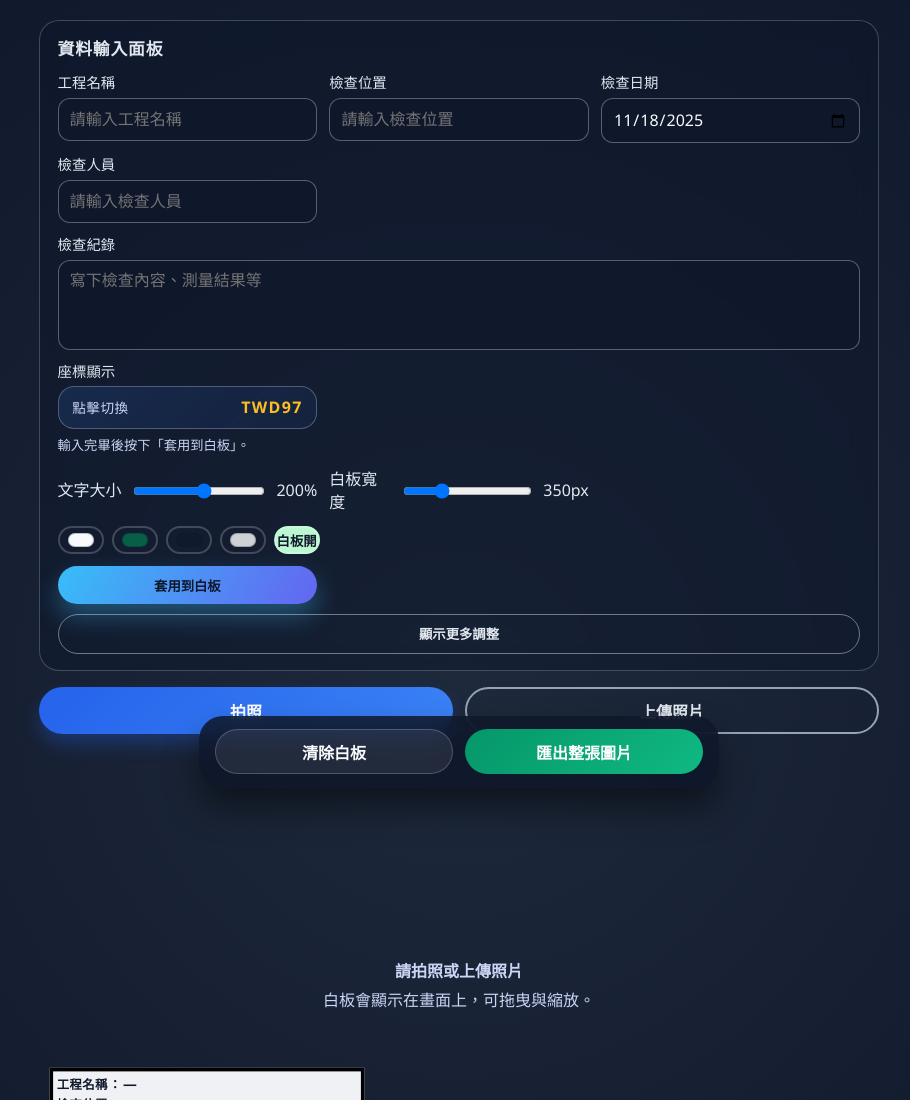
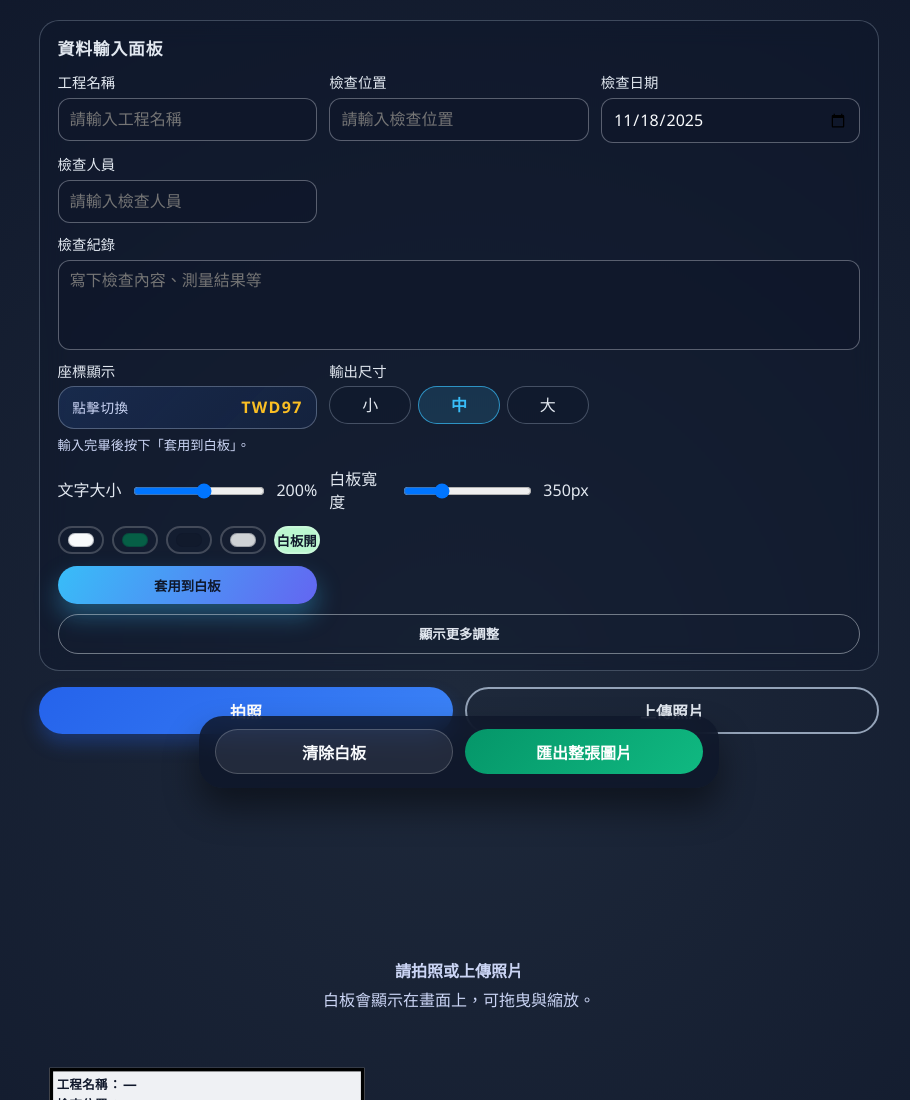
Before and after one commit to Sean4437/ssean4437WebLibrary, a plain HTML site: page layout3.html in a window 1280 px wide. Shown: the top 1100 px of the page, without its empty margins (181-1091 px from the left). Drawn offline with nearby package versions, Linux system fonts and the light colour scheme.

Commit message:
Add files via upload

```diff
--- a/layout3.html
+++ b/layout3.html
@@ -255,6 +255,30 @@
         font-weight: 600;
         padding: 0.6rem 1.25rem;
         cursor: pointer;
+      }
+
+      .size-toggle-group {
+        display: flex;
+        gap: 0.4rem;
+      }
+
+      .size-toggle {
+        flex: 1;
+        border-radius: 999px;
+        border: 1px solid rgba(148, 163, 184, 0.4);
+        background: rgba(15, 23, 42, 0.35);
+        color: #e2e8f0;
+        padding: 0.4rem 0.75rem;
+        font: inherit;
+        cursor: pointer;
+        transition: border-color 0.2s ease, background 0.2s ease, color 0.2s ease;
+      }
+
+      .size-toggle.is-active {
+        border-color: rgba(56, 189, 248, 0.7);
+        background: rgba(56, 189, 248, 0.15);
+        color: #38bdf8;
+        font-weight: 700;
       }
 
       .coordinate-toggle-btn {
@@ -633,6 +657,14 @@
               <span>點擊切換</span>
               <strong id="coordinateFormatText">TWD97</strong>
             </button>
+          </div>
+          <div class="form-field">
+            <label>輸出尺寸</label>
+            <div class="size-toggle-group" role="group" aria-label="輸出尺寸選擇">
+              <button type="button" class="size-toggle" data-export-size="small">小</button>
+              <button type="button" class="size-toggle is-active" data-export-size="medium">中</button>
+              <button type="button" class="size-toggle" data-export-size="large">大</button>
+            </div>
           </div>
         </div>
         <div class="panel-hint">輸入完畢後按下「套用到白板」。</div>
@@ -827,6 +859,7 @@
       const lineColorInput = document.getElementById("lineColor");
       const coordinateFormatButton = document.getElementById("coordinateFormatButton");
       const coordinateFormatText = document.getElementById("coordinateFormatText");
+      const exportSizeButtons = document.querySelectorAll("[data-export-size]");
       const boardVisibilityButton = document.getElementById("toggleBoardButton");
       const boardVisibilityLabel = document.getElementById("boardVisibilityLabel");
       const colorPresetButtons = document.querySelectorAll("[data-color-preset]");
@@ -836,7 +869,6 @@
       const toastMessage = document.getElementById("toastMessage");
       const photoWatermark = document.getElementById("photoWatermark");
       const photoCoordinate = document.getElementById("photoCoordinate");
-      const coordinateFormatInputs = document.querySelectorAll('input[name="coordinateFormat"]');
       whiteboardWrapper.dataset.userPositioned = "false";
       const advancedControls = document.getElementById("advancedControls");
       const toggleAdvanced = document.getElementById("toggleAdvanced");
@@ -852,12 +884,19 @@
       const FIELD_HISTORY_STORAGE_KEY = "whiteboard_field_history_v1";
       const FIELD_HISTORY_LIMIT = 20;
       const WHITEBOARD_VISIBILITY_STORAGE_KEY = "whiteboard_visibility";
+      const EXPORT_SIZE_STORAGE_KEY = "whiteboard_export_size";
       const COORDINATE_FORMAT_STORAGE_KEY = "whiteboard_coordinate_format";
       const COORDINATE_FORMATS = {
         WGS84: "wgs84",
         TWD97: "twd97",
       };
       let coordinateFormat = COORDINATE_FORMATS.TWD97;
+      const EXPORT_SIZE_SCALE = {
+        small: 0.8,
+        medium: 1,
+        large: 1.5,
+      };
+      let exportSize = "medium";
 
       const formInputs = {
         projectName: document.getElementById("inputProjectName"),
@@ -984,6 +1023,25 @@
         coordinateFormatButton.setAttribute("aria-label", `座標顯示：${label} (${description})`);
         if (coordinateFormatText) {
           coordinateFormatText.textContent = label;
+        }
+      };
+
+      const updateExportSizeButtons = () => {
+        exportSizeButtons.forEach((button) => {
+          const isActive = button.dataset.exportSize === exportSize;
+          button.classList.toggle("is-active", isActive);
+          button.setAttribute("aria-pressed", isActive ? "true" : "false");
+        });
+      };
+
+      const setExportSize = (size) => {
+        if (!EXPORT_SIZE_SCALE[size]) return;
+        exportSize = size;
+        updateExportSizeButtons();
+        try {
+          localStorage.setItem(EXPORT_SIZE_STORAGE_KEY, size);
+        } catch (error) {
+          console.warn("儲存輸出尺寸失敗", error);
         }
       };
 
@@ -1804,7 +1862,9 @@
         toggleExportAppearance(true);
         toggleWhiteboardSolid(true);
         try {
-          const exportScale = window.devicePixelRatio || 1;
+          const baseScale = window.devicePixelRatio || 1;
+          const sizeMultiplier = EXPORT_SIZE_SCALE[exportSize] || 1;
+          const exportScale = baseScale * sizeMultiplier;
           const canvas = await html2canvas(captureArea, {
             backgroundColor: null,
             scale: exportScale,
@@ -1885,6 +1945,9 @@
       colorPresetButtons.forEach((button) =>
         button.addEventListener("click", () => applyColorPreset(button))
       );
+      exportSizeButtons.forEach((button) =>
+        button.addEventListener("click", () => setExportSize(button.dataset.exportSize))
+      );
       coordinateFormatButton.addEventListener("click", () => {
         const nextFormat =
           coordinateFormat === COORDINATE_FORMATS.TWD97
@@ -1937,6 +2000,15 @@
         console.warn("讀取座標格式失敗", error);
       }
       updateCoordinateFormatButton();
+      try {
+        const storedExportSize = localStorage.getItem(EXPORT_SIZE_STORAGE_KEY);
+        if (storedExportSize && EXPORT_SIZE_SCALE[storedExportSize]) {
+          exportSize = storedExportSize;
+        }
+      } catch (error) {
+        console.warn("讀取輸出尺寸失敗", error);
+      }
+      updateExportSizeButtons();
       let savedVisibility = true;
       try {
         const storedVisibility = localStorage.getItem(WHITEBOARD_VISIBILITY_STORAGE_KEY);
```
